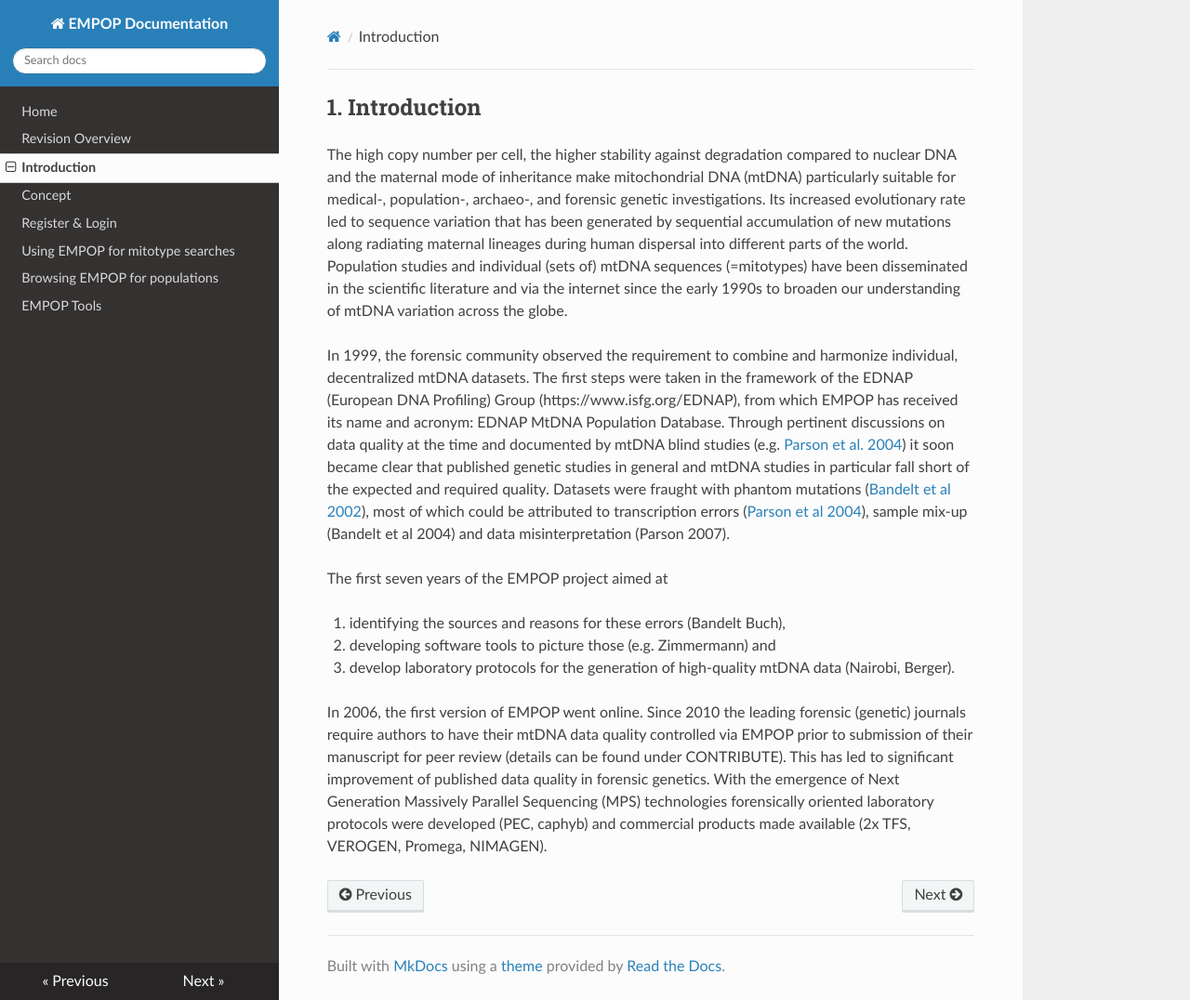
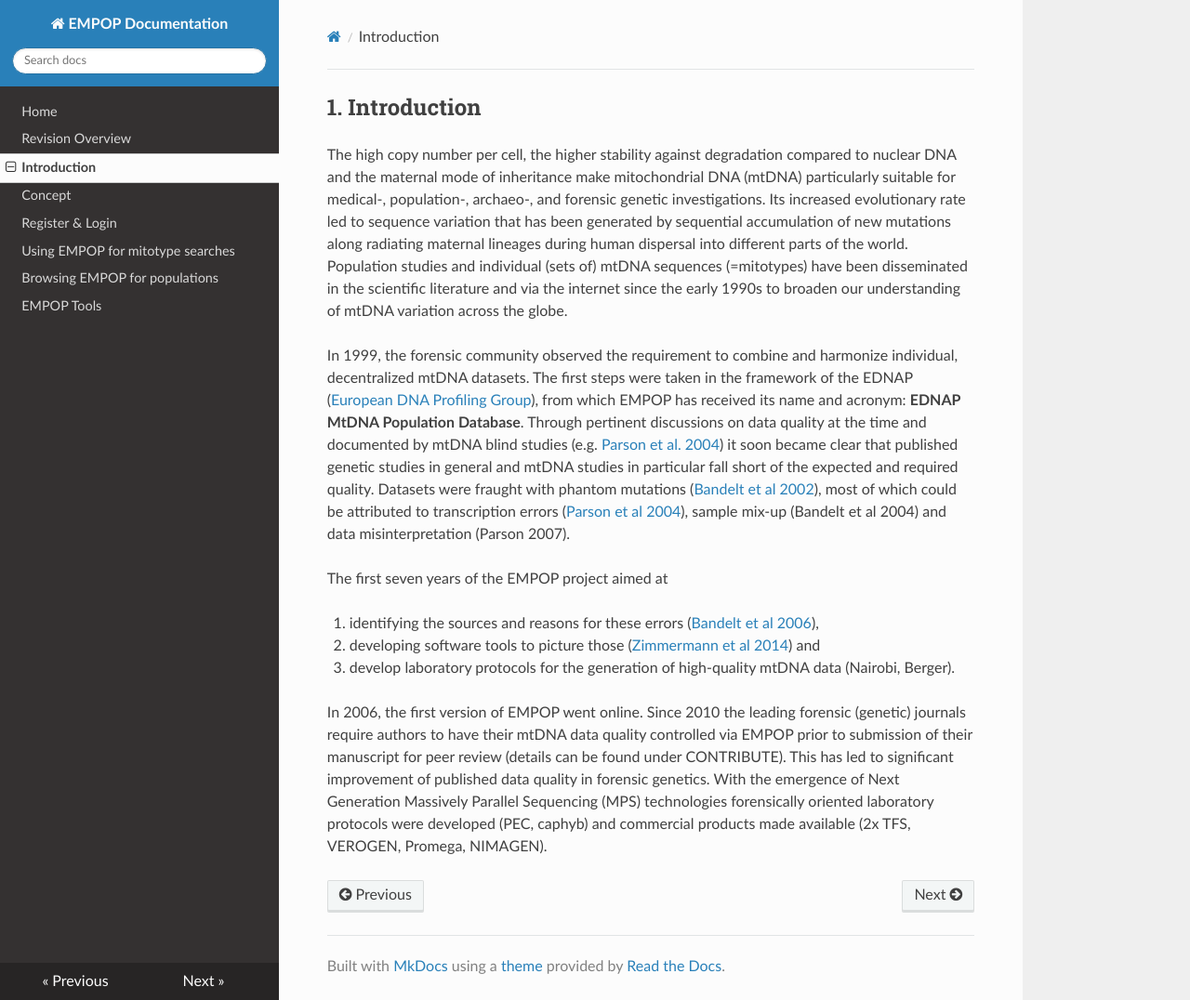
Before and after one commit to gmitirol/empop-use, an MkDocs documentation site: the page built from docs/introduction.md, in a window 1280 px wide and 1076 px high. Shown: the whole window at 93% size. Built offline with MkDocs 1.6.1, drawn with Linux system fonts in a browser that asks for light colours; nearby versions of some CDN libraries.

Commit message:
Update introduction.md

```diff
--- a/docs/introduction.md
+++ b/docs/introduction.md
@@ -2,12 +2,13 @@
 
 The high copy number per cell, the higher stability against degradation compared to nuclear DNA and the maternal mode of inheritance make mitochondrial DNA (mtDNA) particularly suitable for medical-, population-, archaeo-, and forensic genetic investigations. Its increased evolutionary rate led to sequence variation that has been generated by sequential accumulation of new mutations along radiating maternal lineages during human dispersal into different parts of the world. Population studies and individual (sets of) mtDNA sequences (=mitotypes) have been disseminated in the scientific literature and via the internet since the early 1990s to broaden our understanding of mtDNA variation across the globe.
 
-In 1999, the forensic community observed the requirement to combine and harmonize individual, decentralized mtDNA datasets. The first steps were taken in the framework of the EDNAP (European DNA Profiling) Group (https://www.isfg.org/EDNAP), from which EMPOP has received its name and acronym: EDNAP MtDNA Population Database. Through pertinent discussions on data quality at the time and documented by mtDNA blind studies (e.g. [Parson et al. 2004](https://doi:10.1016/j.forsciint.2003.11.008)) it soon became clear that published genetic studies in general and mtDNA studies in particular fall short of the expected and required quality. Datasets were fraught with phantom mutations ([Bandelt et al 2002](https://doi.org/10.1086/344397)), most of which could be attributed to transcription errors ([Parson et al 2004](https://10.1016/j.forsciint.2003.11.008)), sample mix-up (Bandelt et al 2004) and data misinterpretation (Parson 2007).
+In 1999, the forensic community observed the requirement to combine and harmonize individual, decentralized mtDNA datasets. The first steps were taken in the framework of the EDNAP ([European DNA Profiling Group](https://www.isfg.org/EDNAP)), from which EMPOP has received its name and acronym: **EDNAP MtDNA Population Database**.
+Through pertinent discussions on data quality at the time and documented by mtDNA blind studies (e.g. [Parson et al. 2004](https://doi:10.1016/j.forsciint.2003.11.008)) it soon became clear that published genetic studies in general and mtDNA studies in particular fall short of the expected and required quality. Datasets were fraught with phantom mutations ([Bandelt et al 2002](https://doi.org/10.1086/344397)), most of which could be attributed to transcription errors ([Parson et al 2004](https://10.1016/j.forsciint.2003.11.008)), sample mix-up (Bandelt et al 2004) and data misinterpretation (Parson 2007).
 
 The first seven years of the EMPOP project aimed at
 
-1. identifying the sources and reasons for these errors (Bandelt Buch),
-2. developing software tools to picture those (e.g. Zimmermann) and
+1. identifying the sources and reasons for these errors ([Bandelt et al 2006](https://10.1007/3-540-31789-9_4)),
+2. developing software tools to picture those ([Zimmermann et al 2014](https:// 10.3325/cmj.2014.55.115)) and
 3. develop laboratory protocols for the generation of high-quality mtDNA data (Nairobi, Berger).
 
 In 2006, the first version of EMPOP went online. Since 2010 the leading forensic (genetic) journals require authors to have their mtDNA data quality controlled via EMPOP prior to submission of their manuscript for peer review (details can be found under CONTRIBUTE). This has led to significant improvement of published data quality in forensic genetics. With the emergence of Next Generation Massively Parallel Sequencing (MPS) technologies forensically oriented laboratory protocols were developed (PEC, caphyb) and commercial products made available (2x TFS, VEROGEN, Promega, NIMAGEN).
```
